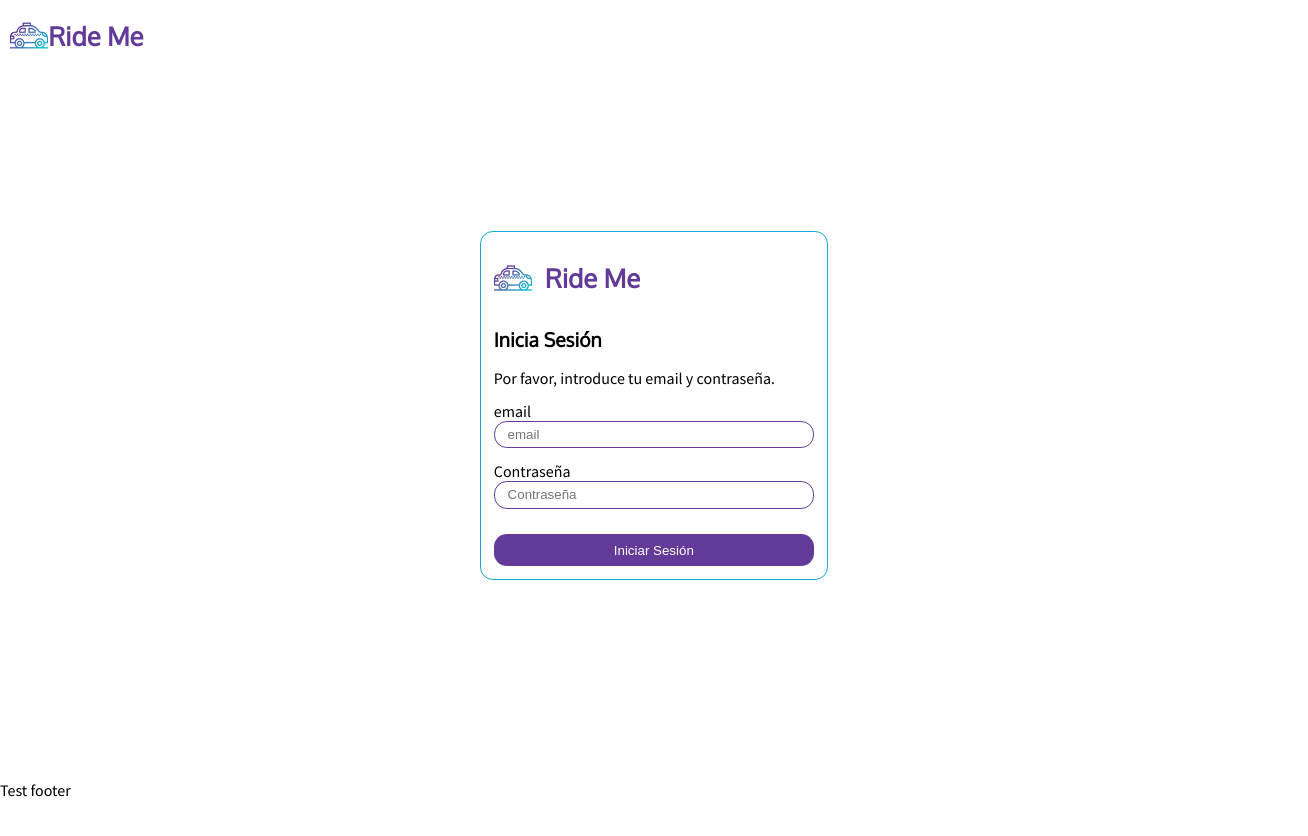
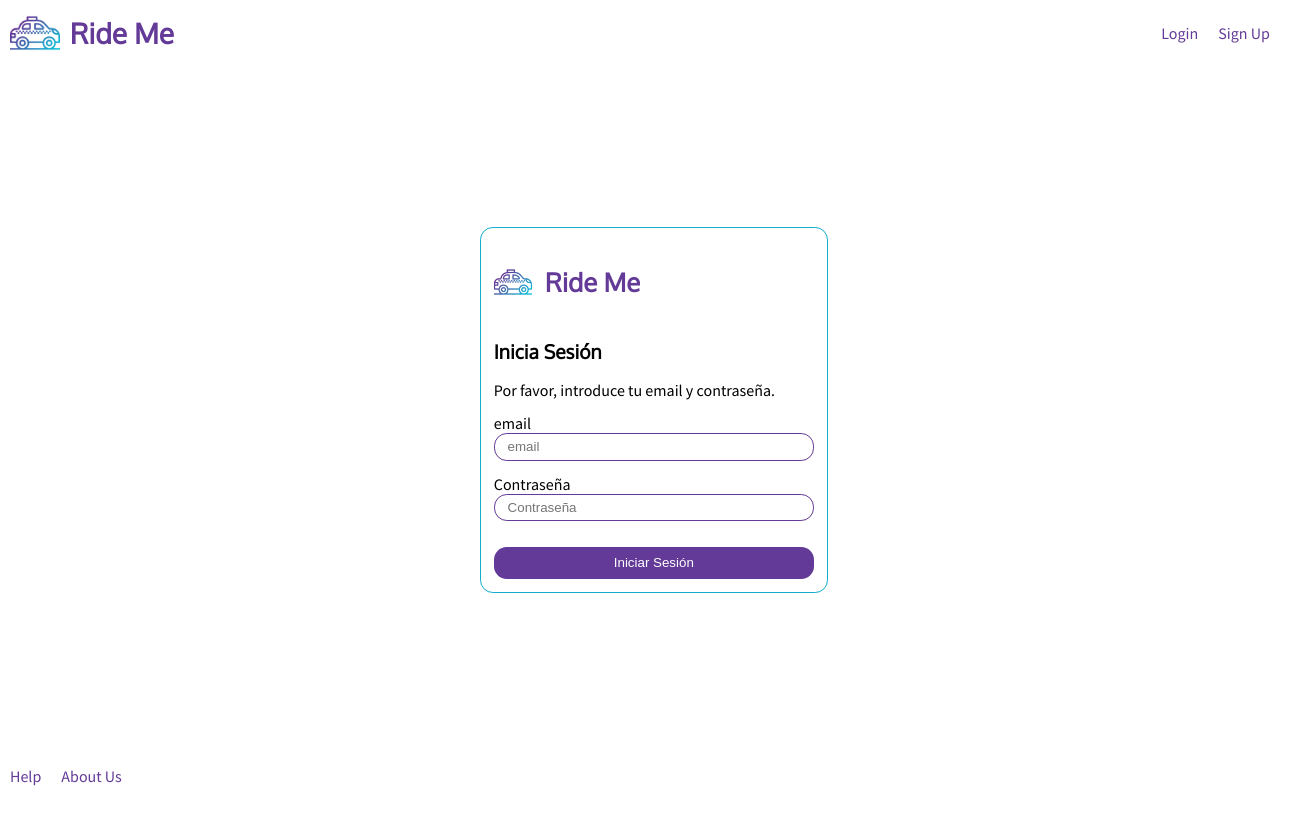
Before and after one commit to hyfi06/RideMe, a React app: page / in a window 1280 px wide. Shown: the top 836 px of the page, 1308 px wide, since content can reach past the window. After the commit the page ends 800 px from the top, so only its background shows below. Built offline with nearby package versions, Linux system fonts and the light colour scheme; what google-maps-react would draw is missing.

Commit message:
[HotFix] Using FlexBox

```diff
--- a/src/assets/styles/components/Footer.scss
+++ b/src/assets/styles/components/Footer.scss
@@ -1,7 +1,13 @@
 .footer {
-  height: 100px;
+  height: 50px;
+  width: 100%;
   display: flex;
   justify-content: flex-start;
   align-items: center;
-  margin-top:auto;
+  margin-top: auto;
 }
+.footer__item {
+  font-size: 16px;
+  color: #633a97;
+  margin: 0 10px;
+}
--- a/src/assets/styles/components/Header.scss
+++ b/src/assets/styles/components/Header.scss
@@ -1,17 +1,31 @@
 .header {
   display: flex;
-  justify-content: flex-start;
+  justify-content: space-between;
   align-items: center;
-  height: 71px;
-
+  height: 70px;
+  width: 100%;
 }
-.header_logo {
-  width: 3vw;
+.header__logo-container {
+  margin: 0;
+  display: flex;
+  align-items: center;
+}
+.header__logo {
+  width: 50px;
   height: auto;
-  margin-left: 10px;
+  margin: 0 10px;
 }
-
-.header_name {
-  font-size: 2vw;
+.header__name {
+  font-size: 28px;
   color: #633A97;
+  margin: 0
 }
+.header__session {
+  display: flex;
+  align-items: center;
+}
+.header__session--link {
+  font-size: 16px;
+  color: #633A97;
+  margin: 0 10px;
+}
--- a/src/assets/styles/components/map.scss
+++ b/src/assets/styles/components/map.scss
@@ -1,4 +1,4 @@
 .map-container {
-  height: calc(100% - 171px);
-  width: 100%;
+  height: 100%;
+  width: inherit;
 }
--- a/src/assets/styles/containers/Layout.scss
+++ b/src/assets/styles/containers/Layout.scss
@@ -1,5 +1,18 @@
-.Layout-container{
+.Layout{
+  height: 100vh;
   display: flex;
-  justify-content: flex-start;
   flex-direction: column;
 }
+.Layout__container {
+  display: flex;
+  flex: 1;
+}
+.Layout__container--content{
+  margin: 0;
+  flex: 1;
+  display:flex;
+}
+
+.Layout__container--content > div{
+  flex: 1;
+}
--- a/src/components/Footer.jsx
+++ b/src/components/Footer.jsx
@@ -3,7 +3,8 @@ import '../assets/styles/components/Footer.scss';
 
 const Footer = () => (
   <footer className='footer'>
-    Test footer
+    <p className='footer__item'>Help</p>
+    <p className='footer__item'>About Us</p>
   </footer>
 );
 
--- a/src/components/Header.jsx
+++ b/src/components/Header.jsx
@@ -4,9 +4,14 @@ import '../assets/styles/components/Header.scss';
 
 const Header = () => (
   <header className='header'>
-    <img className='header_logo' src={logo} alt='Logo-RideMe' />
-    <h1 className='header_name'> Ride Me </h1>
-
+    <div className='header__logo-container'>
+      <img className='header__logo' src={logo} alt='Logo-RideMe' />
+      <h1 className='header__name'> Ride Me </h1>
+    </div>
+    <div className='header__session'>
+      <p className='header__session--link'> Login </p>
+      <p className='header__session--link'> Sign Up </p>
+    </div>
   </header>
 );
 
--- a/src/components/Maps.jsx
+++ b/src/components/Maps.jsx
@@ -4,7 +4,15 @@ import '../assets/styles/components/map.scss';
 
 const style = {
   height: 'inherit',
+  width: 'inherit',
+  position: 'relative',
+};
+
+const containerStyle = {
+  height: '100%',
   width: '100%',
+  position: 'relative',
+  flex: '1',
 };
 
 class MapContainer extends React.Component {
@@ -15,6 +23,7 @@ class MapContainer extends React.Component {
           google={google}
           zoom={15}
           style={style}
+          containerStyle={containerStyle}
           initialCenter={{ lat: 19.4267261, lng: -99.1718706 }}
         />
       </section>
--- a/src/containers/Layout.jsx
+++ b/src/containers/Layout.jsx
@@ -4,9 +4,13 @@ import Footer from '../components/Footer';
 import '../assets/styles/containers/Layout.scss';
 
 const Layout = ({ children }) => (
-  <div className='Layout-container'>
+  <div className='Layout'>
     <Header />
-    {children}
+    <section className='Layout__container'>
+      <section className='Layout__container--content'>
+        {children}
+      </section>
+    </section>
     <Footer />
   </div>
 );
```
